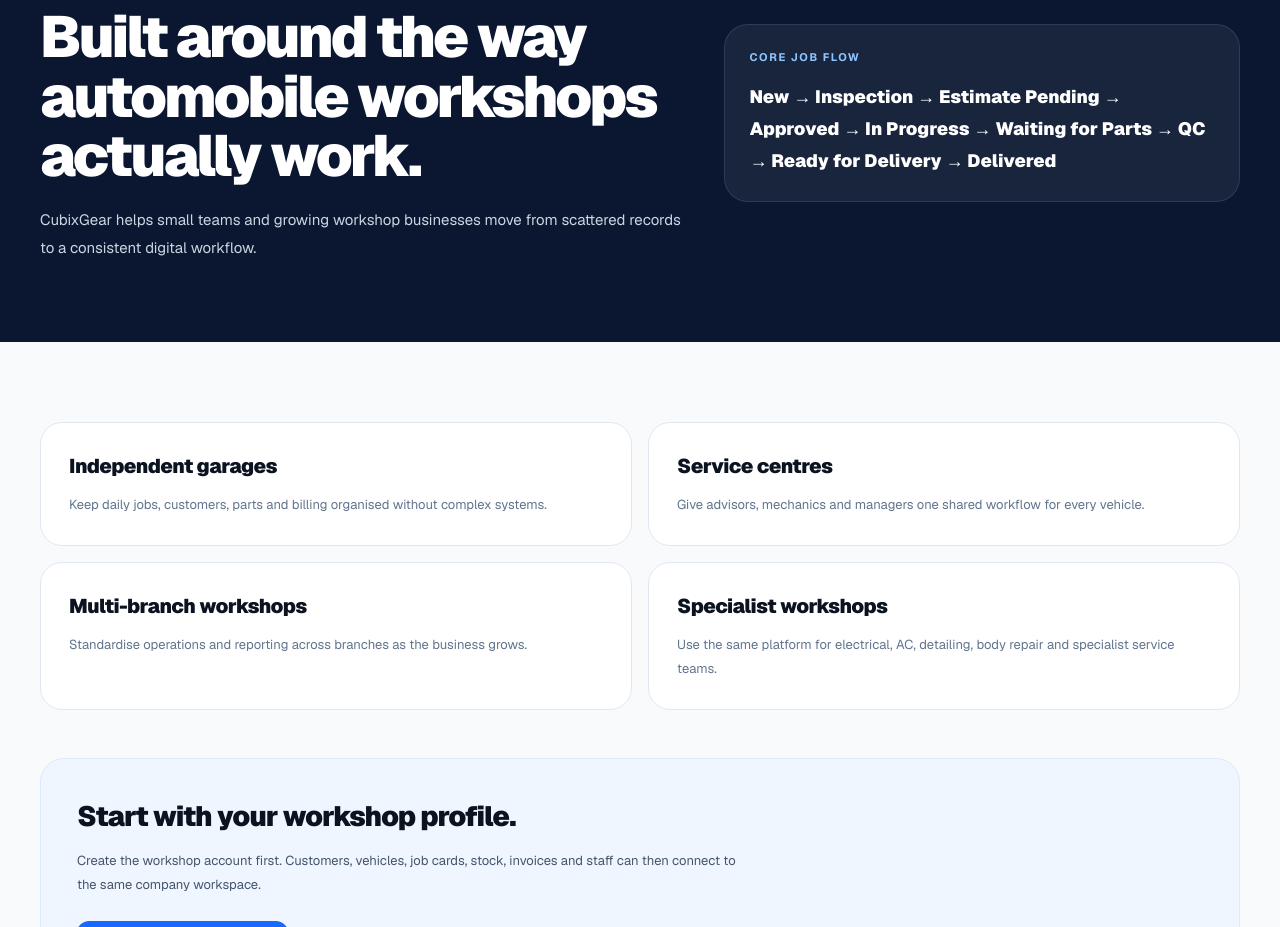
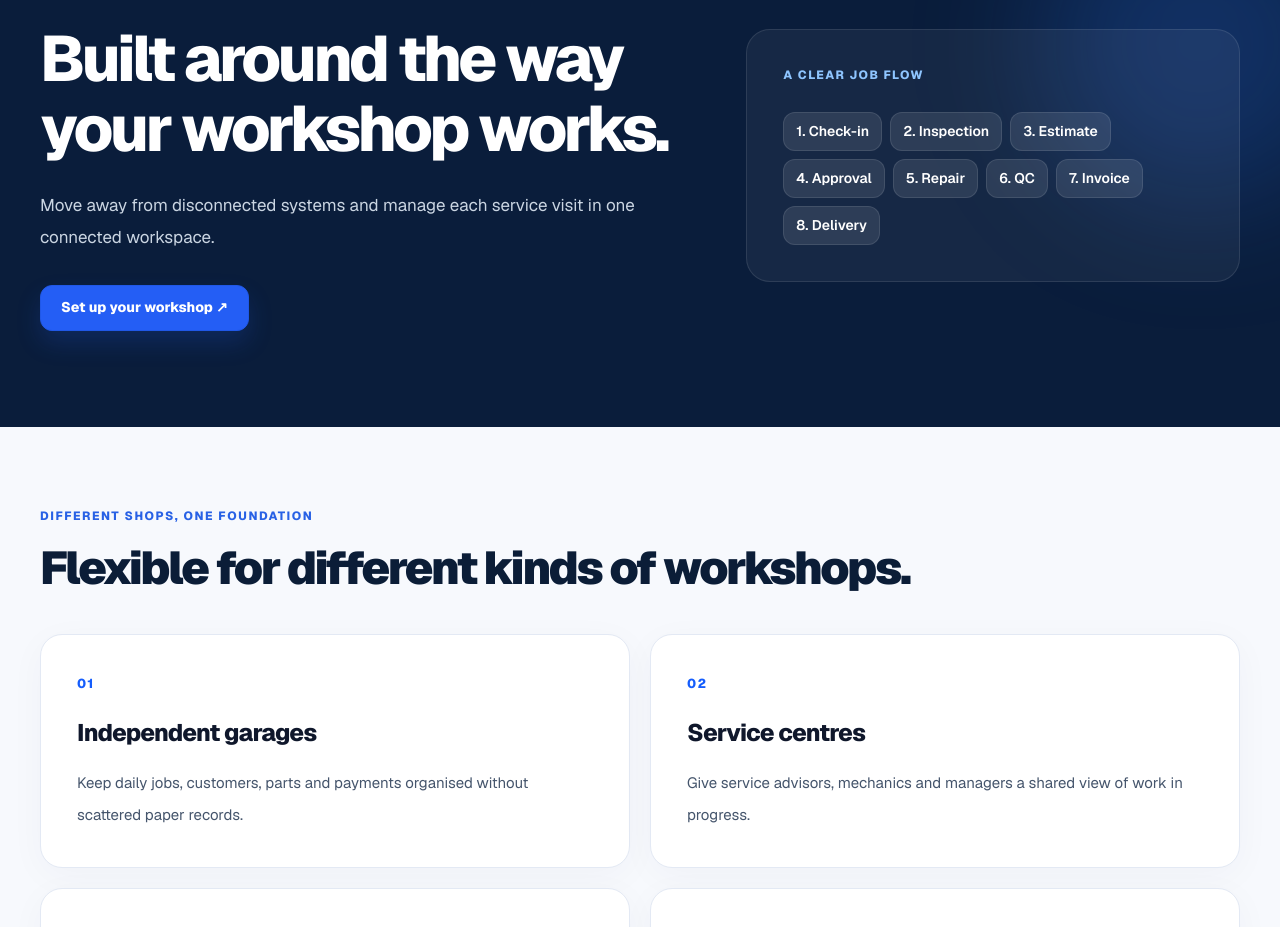
Before and after one commit to amnas-cubixmet/cubegears-public-website, a Next.js app: page /for-workshops in a window 1280 px wide. Shown: the part 193-1120 px from the top of the page. Built offline with nearby package versions, Linux system fonts and the light colour scheme; no server answers.

Commit message:
feat: unify workflow pages and add branded not-found state

```diff
--- a/app/for-workshops/page.tsx
+++ b/app/for-workshops/page.tsx
@@ -1,61 +1,67 @@
+import type { Metadata } from "next";
 import Link from "next/link";
 import { PublicHeader } from "@/components/PublicHeader";
 import { PublicFooter } from "@/components/PublicFooter";
 
-const types = [
-  ["Independent garages", "Keep daily jobs, customers, parts and billing organised without complex systems."],
-  ["Service centres", "Give advisors, mechanics and managers one shared workflow for every vehicle."],
-  ["Multi-branch workshops", "Standardise operations and reporting across branches as the business grows."],
-  ["Specialist workshops", "Use the same platform for electrical, AC, detailing, body repair and specialist service teams."],
+export const metadata: Metadata = {
+  title: "For Automobile Workshops",
+  description: "CubeGears workshop management for independent garages, service centres, specialist and multi-branch operations.",
+};
+
+const workshopTypes = [
+  ["Independent garages", "Keep daily jobs, customers, parts and payments organised without scattered paper records."],
+  ["Service centres", "Give service advisors, mechanics and managers a shared view of work in progress."],
+  ["Specialist workshops", "Support workflows for AC, electrical, detailing, body repair and more."],
+  ["Multi-branch teams", "Bring a consistent structure to company operations across locations."],
 ];
 
 export default function ForWorkshopsPage() {
   return (
-    <main className="min-h-screen bg-[#f8fafc] text-[#0b1220]">
+    <>
       <PublicHeader />
-
-      <section className="bg-[#0b1731] text-white">
-        <div className="page-shell grid gap-10 py-16 sm:py-20 lg:grid-cols-[1fr_.8fr] lg:items-center">
+      <main id="main-content" className="bg-[#f7f9fd]">
+        <section className="relative overflow-hidden bg-[#0a1d3b] text-white">
+          <div className="pointer-events-none absolute -right-20 top-0 h-80 w-80 rounded-full bg-blue-500/20 blur-3xl" />
+          <div className="page-shell relative grid gap-12 py-18 sm:py-24 lg:grid-cols-[1fr_.75fr] lg:items-center">
             <div>
-            <span className="inline-flex rounded-full bg-white/10 px-3 py-1.5 text-[10px] font-black uppercase tracking-[.14em] text-blue-200">For workshops</span>
-            <h1 className="mt-4 max-w-3xl text-[40px] font-black leading-[1.03] tracking-[-.05em] sm:text-[58px]">
-              Built around the way automobile workshops actually work.
-            </h1>
-            <p className="mt-5 max-w-2xl text-[15px] leading-7 text-slate-300">
-              CubixGear helps small teams and growing workshop businesses move from scattered records to a consistent digital workflow.
-            </p>
+              <p className="eyebrow !text-blue-300">MADE FOR SERVICE TEAMS</p>
+              <h1 className="mt-5 text-[clamp(40px,5vw,64px)] font-extrabold leading-[1.1] tracking-[-.055em]">Built around the way your workshop works.</h1>
+              <p className="mt-6 max-w-2xl text-[17px] leading-8 text-slate-300">Move away from disconnected systems and manage each service visit in one connected workspace.</p>
+              <Link href="/signup" className="button-primary focus-ring mt-8 inline-flex">Set up your workshop ↗</Link>
             </div>
-          <div className="rounded-[24px] border border-white/10 bg-white/[.06] p-6">
-            <p className="text-[11px] font-bold uppercase tracking-[.14em] text-blue-300">Core job flow</p>
-            <p className="mt-4 text-[18px] font-black leading-8">
-              New → Inspection → Estimate Pending → Approved → In Progress → Waiting for Parts → QC → Ready for Delivery → Delivered
-            </p>
+            <div className="rounded-[24px] border border-white/10 bg-white/5 p-7 sm:p-9">
+              <p className="text-[12px] font-extrabold tracking-[.12em] text-blue-300">A CLEAR JOB FLOW</p>
+              <div className="mt-7 flex flex-wrap gap-2">
+                {["Check-in", "Inspection", "Estimate", "Approval", "Repair", "QC", "Invoice", "Delivery"].map((step, i) => (
+                  <span key={step} className="rounded-xl border border-white/10 bg-white/10 px-3 py-2 text-[14px] font-semibold text-white">{i + 1}. {step}</span>
+                ))}
+              </div>
             </div>
           </div>
         </section>
-
-      <section className="page-shell py-16 sm:py-20">
-        <div className="grid gap-4 sm:grid-cols-2">
-          {types.map(([title, text]) => (
-            <article key={title} className="rounded-[22px] border border-slate-200 bg-white p-6 sm:p-7">
-              <h2 className="text-[20px] font-black tracking-[-.025em]">{title}</h2>
-              <p className="mt-3 text-[13px] leading-6 text-slate-500">{text}</p>
+        <section className="section-pad">
+          <div className="page-shell">
+            <p className="eyebrow">DIFFERENT SHOPS, ONE FOUNDATION</p>
+            <h2 className="section-title mt-4">Flexible for different kinds of workshops.</h2>
+            <div className="mt-10 grid gap-5 md:grid-cols-2">
+              {workshopTypes.map(([title, copy], index) => (
+                <article key={title} className="surface-card surface-card-hover p-7 sm:p-9">
+                  <span className="text-[13px] font-extrabold tracking-[.1em] text-blue-600">0{index + 1}</span>
+                  <h3 className="mt-5 text-[24px] font-extrabold tracking-[-.035em] text-slate-900">{title}</h3>
+                  <p className="mt-4 text-[15px] leading-8 text-slate-600">{copy}</p>
                 </article>
               ))}
             </div>
-
-        <div className="mt-12 rounded-[24px] border border-blue-100 bg-blue-50 p-7 sm:p-9">
-          <h2 className="text-[28px] font-black tracking-[-.035em]">Start with your workshop profile.</h2>
-          <p className="mt-3 max-w-2xl text-[13px] leading-6 text-slate-600">
-            Create the workshop account first. Customers, vehicles, job cards, stock, invoices and staff can then connect to the same company workspace.
-          </p>
-          <Link href="/signup" className="mt-6 inline-flex h-12 items-center justify-center rounded-xl bg-[#1769ff] px-6 text-[13px] font-extrabold text-white">
-            Sign up your workshop →
-          </Link>
           </div>
         </section>
-
+        <section className="border-t border-slate-200 bg-white py-16">
+          <div className="page-shell flex flex-col items-start justify-between gap-6 md:flex-row md:items-center">
+            <div><h2 className="section-title">A simpler daily workflow.</h2><p className="section-copy mt-3">See each step of a workshop job.</p></div>
+            <Link href="/how-it-works" className="button-primary focus-ring inline-flex">See how it works ↗</Link>
+          </div>
+        </section>
+      </main>
       <PublicFooter />
-    </main>
+    </>
   );
 }
--- /dev/null
+++ b/app/not-found.tsx
@@ -0,0 +1,20 @@
+import Link from "next/link";
+import { PublicHeader } from "@/components/PublicHeader";
+import { PublicFooter } from "@/components/PublicFooter";
+
+export default function NotFound() {
+  return (
+    <>
+      <PublicHeader />
+      <main id="main-content" className="page-shell grid min-h-[65vh] place-items-center py-18 text-center">
+        <div>
+          <p className="eyebrow justify-center">404 · PAGE NOT FOUND</p>
+          <h1 className="mt-5 text-[clamp(38px,5vw,58px)] font-extrabold tracking-[-.06em] text-slate-950">This page has taken a wrong turn.</h1>
+          <p className="section-copy mx-auto mt-5 max-w-lg">The link may have changed. Go back to the website and explore CubeGears.</p>
+          <Link href="/" className="button-primary focus-ring mt-8 inline-flex">Return home ↗</Link>
+        </div>
+      </main>
+      <PublicFooter />
+    </>
+  );
+}
```
Also changed, not shown: app/how-it-works/page.tsx (+42 -35 lines). Lines whose indentation alone changed are shown as unchanged.
